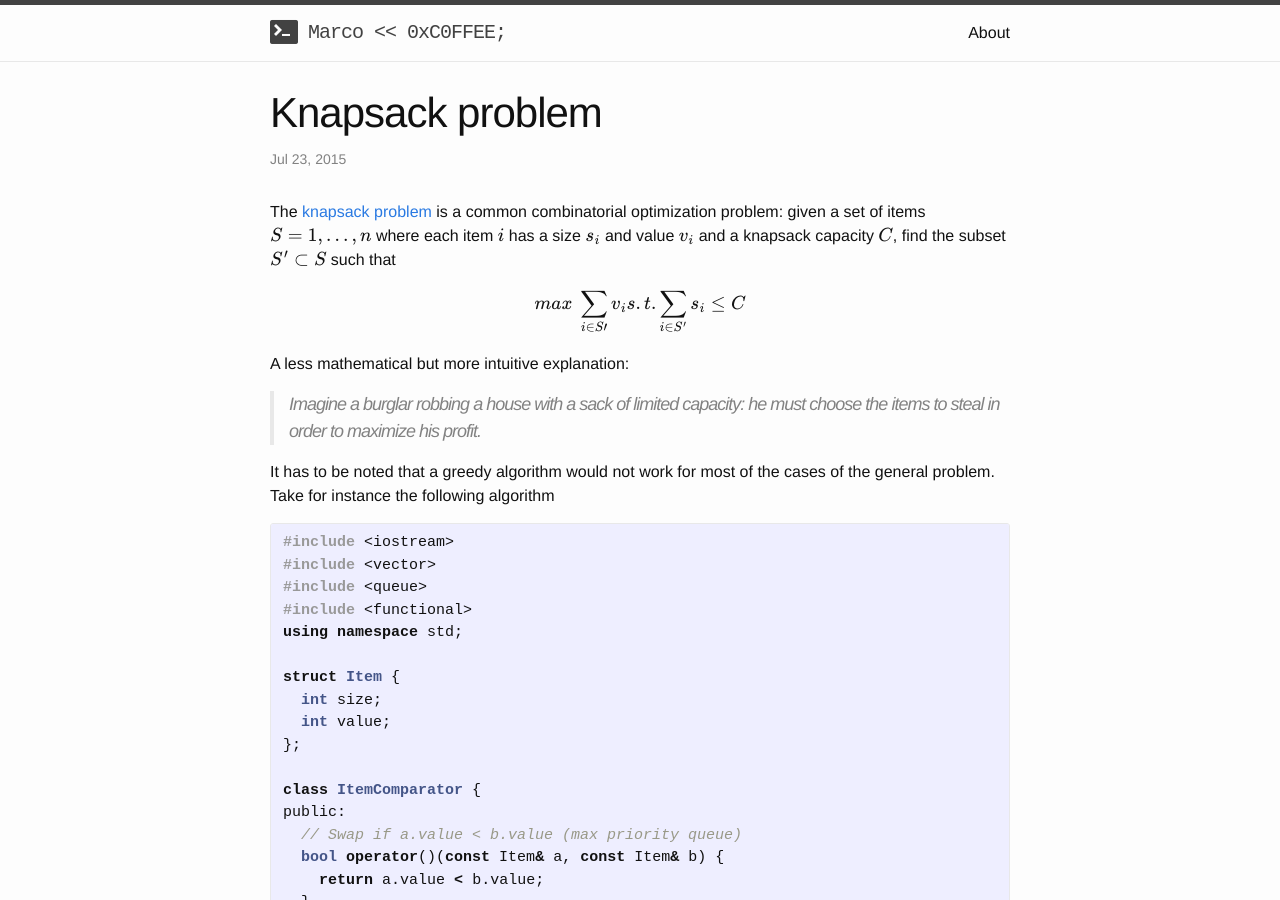
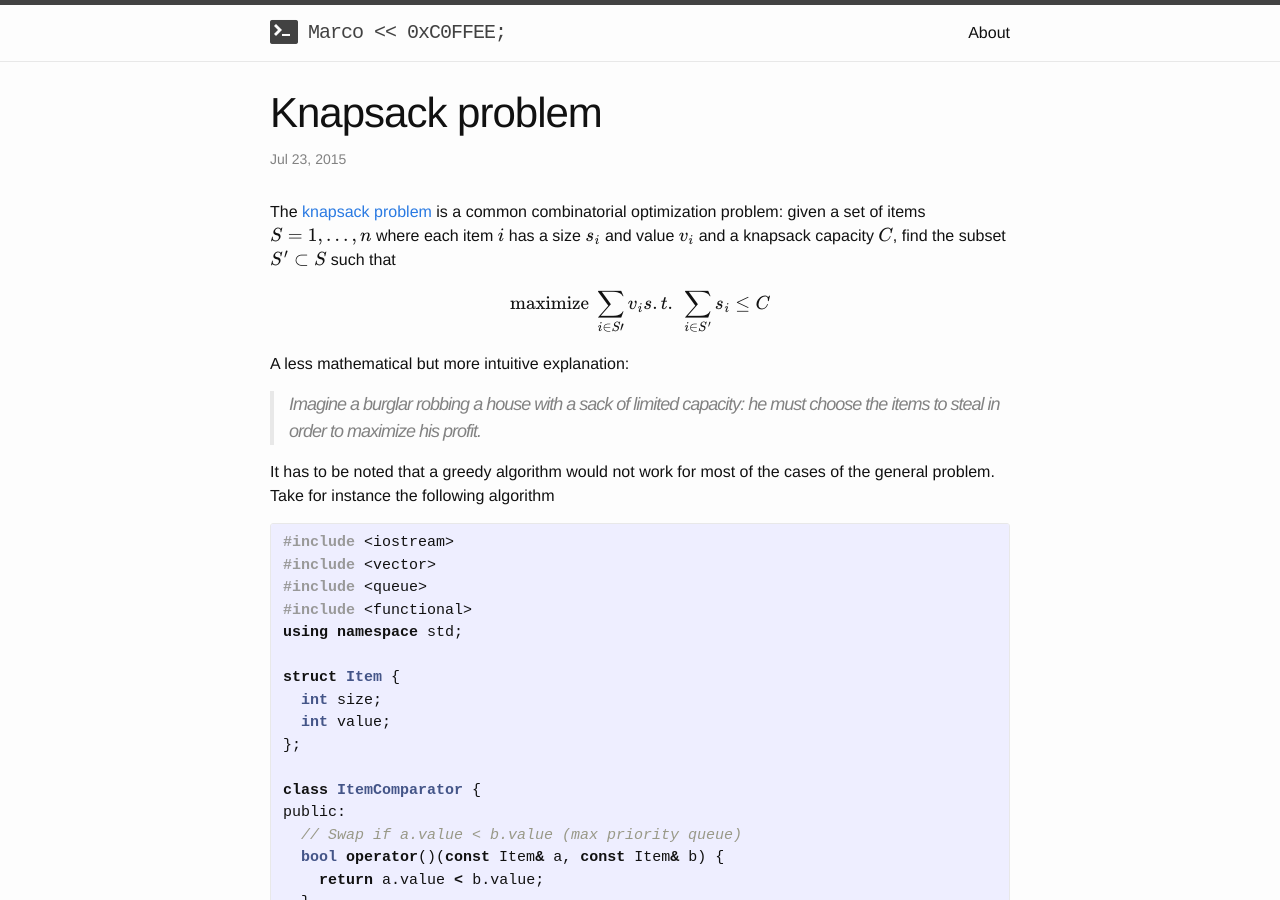
Before and after one commit to marcodiiga/marcodiiga.github.io, a Jekyll site: the page built from _posts/2015-07-23-knapsack-problem.markdown, in a window 1280 px wide and 900 px high. Built offline with Jekyll 4.4.1, drawn with Linux system fonts in a browser that asks for light colours; formulas are drawn with MathJax 3.

Commit message:
tentative fix

```diff
--- a/_posts/2015-07-23-knapsack-problem.markdown
+++ b/_posts/2015-07-23-knapsack-problem.markdown
@@ -8,8 +8,8 @@ combinatorial optimization problem: given a set of items \\( S = {1,...,n} \\) w
 each item \\( i \\) has a size \\( s_i \\) and value \\( v_i \\) and a knapsack
 capacity \\( C \\), find the subset \\( S^{\prime} \subset S \\) such that
 
-$$  max \ \sum_{i \in S{\prime}}{v_i}\\
-s.t. \\
+$$  \mbox{maximize} \ \sum_{i \in S{\prime}}{v_i}\\
+s.t. \
 \sum_{i \in S^{\prime}}{s_i} \le C $$
 
 A less mathematical but more intuitive explanation:
```
